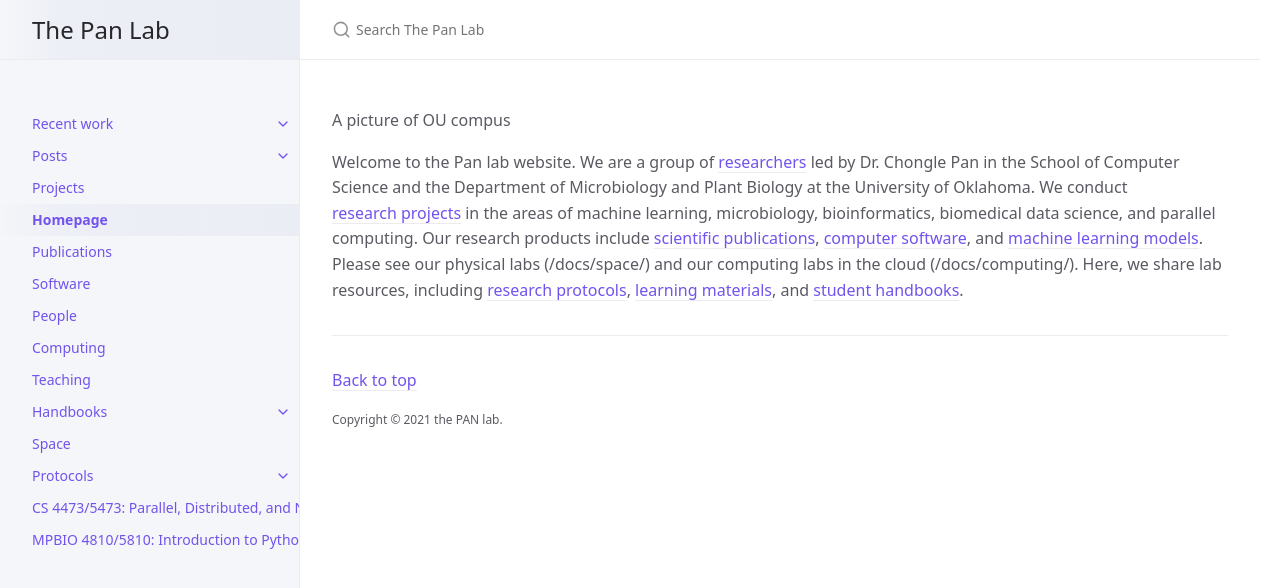
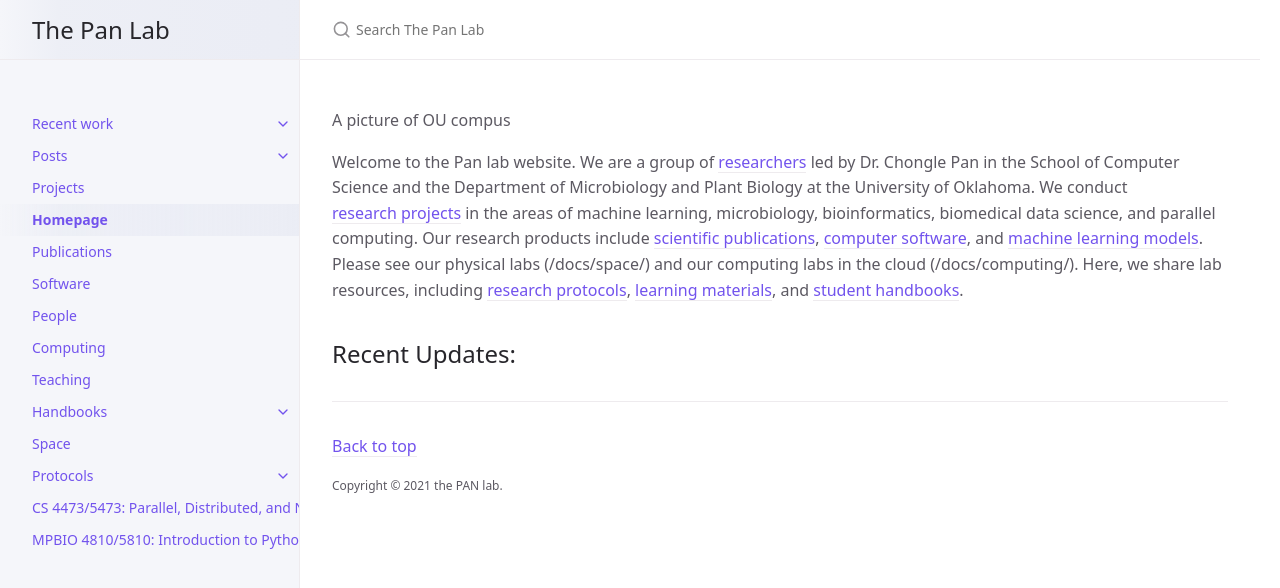
Before and after one commit to thepanlab/thepanlab.github.io, a Jekyll site: the page built from index.md, in a window 1280 px wide. Shown: the top 588 px of the page. Built offline with Jekyll 4.4.1, drawn with Linux system fonts in a browser that asks for light colours.

Commit message:
Update index.md

```diff
--- a/index.md
+++ b/index.md
@@ -7,4 +7,7 @@ permalink: /
 
 A picture of OU compus
 
+
 Welcome to the Pan lab website. We are a group of [researchers]({{ site.baseurl }}{% link docs/people.md %}) led by Dr. Chongle Pan in the School of Computer Science and the Department of Microbiology and Plant Biology at the University of Oklahoma. We conduct [research projects]({{ site.baseurl }}{% link docs/projects.md %}) in the areas of machine learning, microbiology, bioinformatics, biomedical data science, and parallel computing. Our research products include [scientific publications](({{ site.baseurl }}{% link docs/publications.md %})), [computer software]({{ site.baseurl }}{% link docs/software.md %}), and [machine learning models]({{ site.baseurl }}{% link docs/software.md %}). Please see our physical labs ({{ site.baseurl }}{% link docs/space.md %}) and our computing labs in the cloud ({{ site.baseurl }}{% link docs/computing.md %}). Here, we share lab resources, including [research protocols]({{ site.baseurl }}{% link docs/Protocols/protocols.md %}), [learning materials]({{ site.baseurl }}{% link docs/teaching.md %}), and [student handbooks]({{ site.baseurl }}{% link docs/handbooks.md %}).
+
+## Recent Updates:
```
